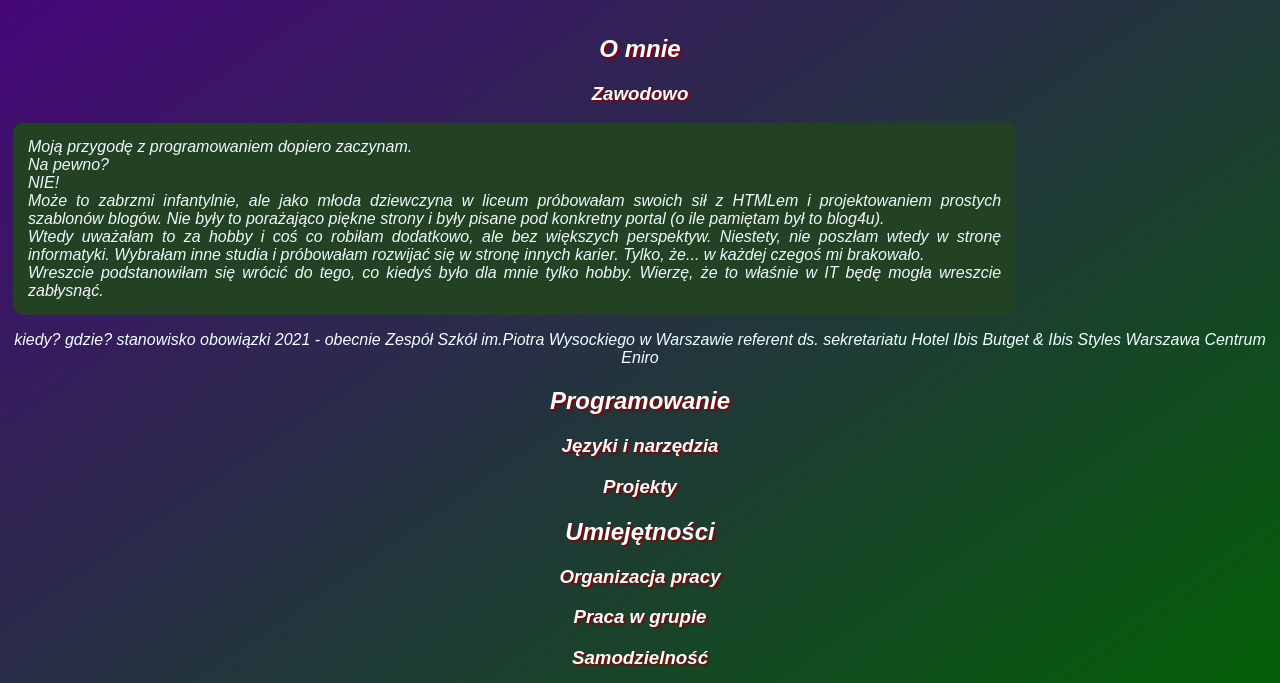
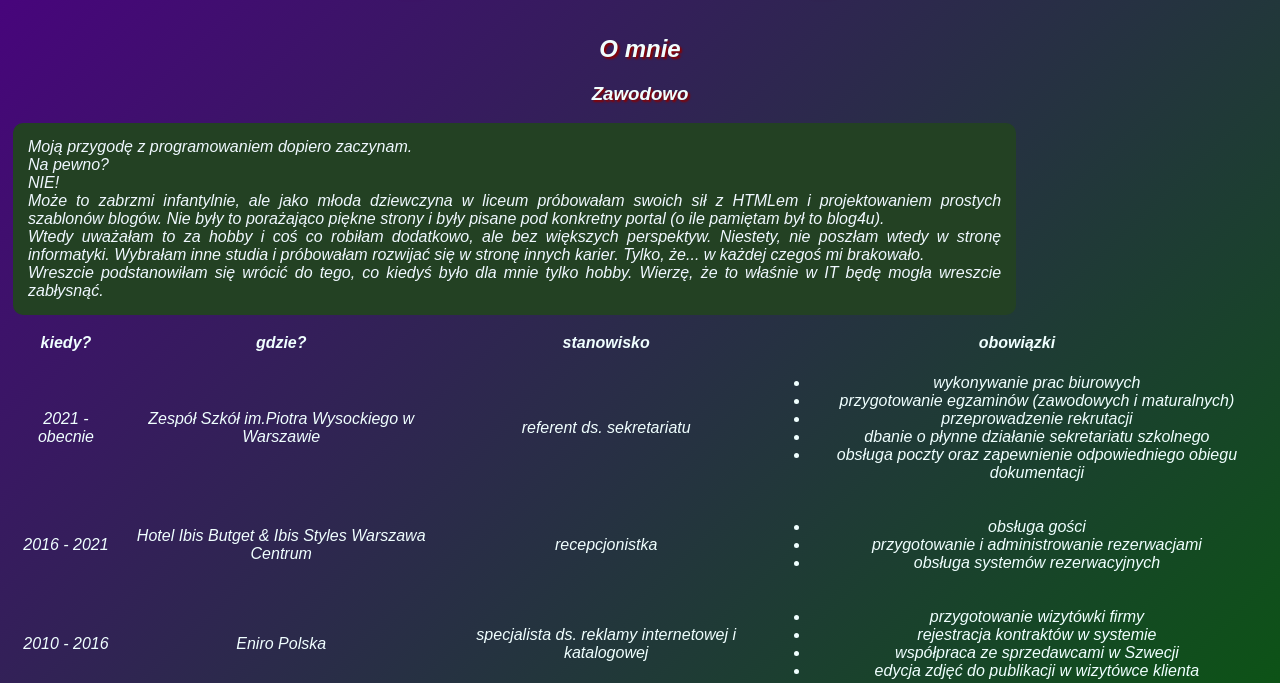
Before and after one commit to avtill/portfolio, a plain HTML site: page index.html in a window 1280 px wide. Shown: the part 117-800 px from the top of the page. Drawn offline with Linux system fonts and the light colour scheme.

Commit message:
wypełniona tabela

```diff
--- a/index.html
+++ b/index.html
@@ -25,33 +25,50 @@ Może to zabrzmi infantylnie, ale jako młoda dziewczyna w liceum próbowałam s
 Wtedy uważałam to za hobby i coś co robiłam dodatkowo, ale bez większych perspektyw. Niestety, nie poszłam wtedy w stronę informatyki. Wybrałam inne studia i próbowałam rozwijać się w stronę innych karier. Tylko, że... w każdej czegoś mi brakowało. <br>
 Wreszcie podstanowiłam się wrócić do tego, co kiedyś było dla mnie tylko hobby. Wierzę, że to właśnie w IT będę mogła wreszcie zabłysnąć.
             </p>
-            <tab>
+            <table>
                <tr>
-                <th>kiedy?</th>
+                <thead><th>kiedy?</th>
                 <th>gdzie?</th>
                 <th>stanowisko</th>
-                <th>obowiązki</th>
+                <th>obowiązki</th></thead>
             </tr>
             <tr>
                 <td>2021 - obecnie </td>
                 <td>Zespół Szkół im.Piotra Wysockiego w Warszawie</td>
                 <td>referent ds. sekretariatu</td>
-                <td></td>
+                <td>
+                    <ul>
+                        <li>wykonywanie prac biurowych</li>
+                        <li>przygotowanie egzaminów (zawodowych i maturalnych)</li>
+                        <li>przeprowadzenie rekrutacji</li>
+                        <li>dbanie o płynne działanie sekretariatu szkolnego</li>
+                        <li>obsługa poczty oraz zapewnienie odpowiedniego obiegu dokumentacji</li>
+                    </ul>
+                </td>
             </tr>
             <tr>
-                <td> </td>
+                <td> 2016 - 2021</td>
                 <td>Hotel Ibis Butget & Ibis Styles Warszawa Centrum</td>
-                <td></td>
-                <td></td>
+                <td>recepcjonistka</td>
+                <td><ul>
+                    <li>obsługa gości</li>
+                    <li>przygotowanie i administrowanie rezerwacjami</li>
+                    <li>obsługa systemów rezerwacyjnych</li>
+                </ul></td>
             </tr>
             <tr>
-                <td> </td>
-                <td>Eniro</td>
-                <td></td>
-                <td></td>
+                <td>2010 - 2016</td>
+                <td>Eniro Polska</td>
+                <td>specjalista ds. reklamy internetowej i katalogowej</td>
+                <td><ul>
+                    <li>przygotowanie wizytówki firmy</li>
+                    <li>rejestracja kontraktów w systemie</li>
+                    <li>współpraca ze sprzedawcami w Szwecji</li>
+                    <li>edycja zdjęć do publikacji w wizytówce klienta</li>
+                </ul></td>
             </tr>
 
-            </tab>
+            </table>
     </h3>
     </section>
     <section>
```
